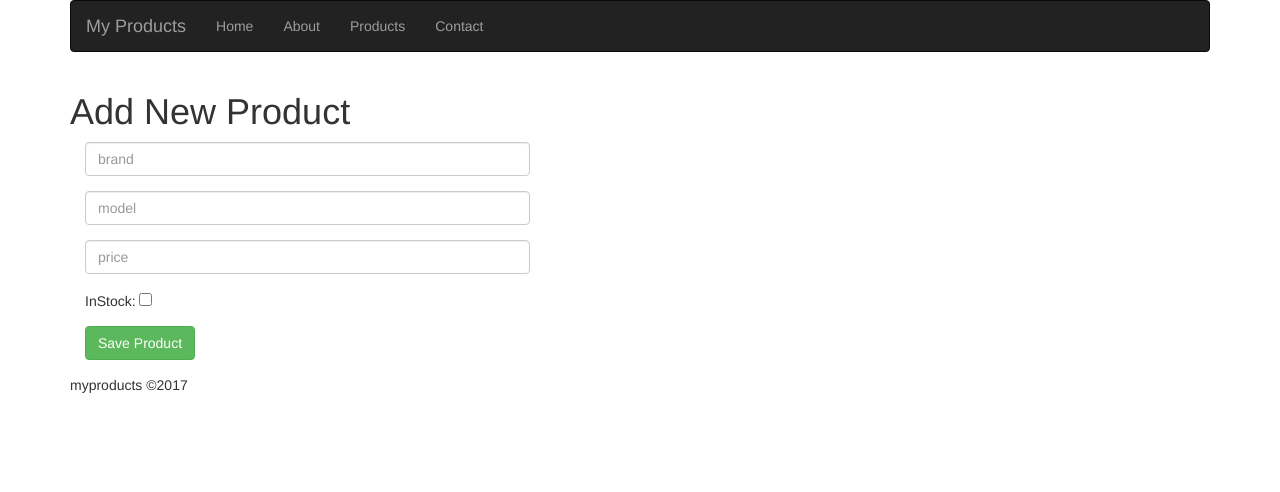
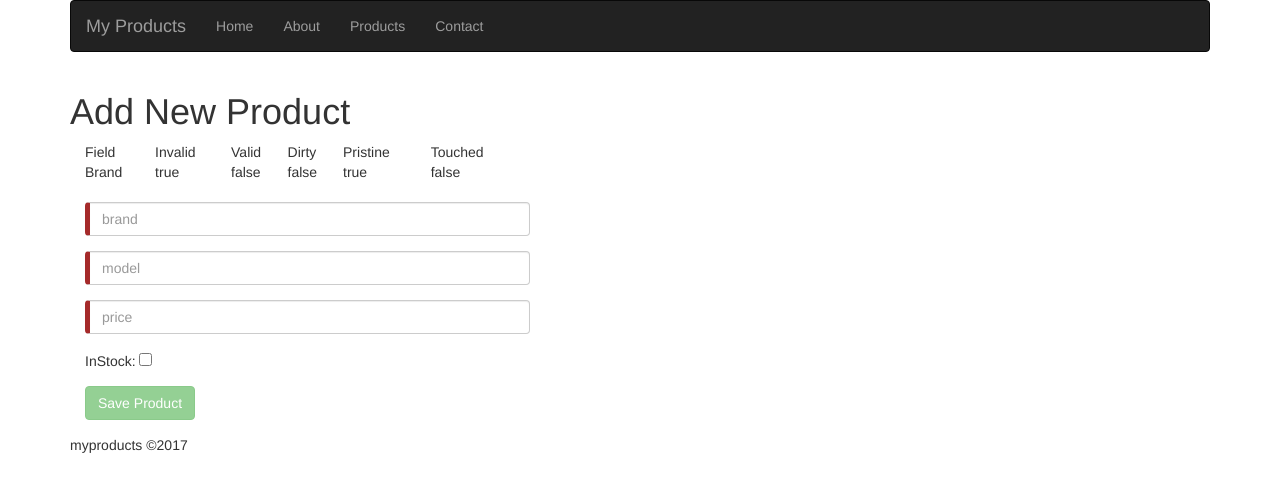
Before and after one commit to Mujib517/angular5.web, an Angular app: page /products/new in a window 1280 px wide. Shown: the top 492 px of the page. Built offline with nearby package versions, Linux system fonts and the light colour scheme.

Commit message:
Http Post and Validations

```diff
--- a/src/app/new-product/new-product.component.ts
+++ b/src/app/new-product/new-product.component.ts
@@ -1,32 +1,75 @@
 import { Component, OnInit } from '@angular/core';
-
+import { ProductService } from '../shared/product.service';
+import { Router } from '@angular/router';
+//required,minlength,maxlength,pattern
 @Component({
   selector: 'app-new-product',
   template: `
     <h1>Add New Product</h1>
+    <div *ngIf="success" class="alert alert-success">Successfully saved!</div>
+    <div *ngIf="error" class="alert alert-danger">Failed to save. please try again</div>
 
-    <div class="col-md-5">
+    <form novalidate #frm="ngForm">
+     <div class="col-md-5">
       <div class="form-group">
-        <input type="text" placeholder="brand" class="form-control"/>
+      <table class="table">
+        <tr>
+          <td>Field</td>
+          <td>Invalid</td>
+          <td>Valid</td>
+          <td>Dirty</td>
+          <td>Pristine</td>
+          <td>Touched</td>
+        </tr>
+        <tr>
+          <td>Brand</td>
+          <td>{{brand.invalid}}</td>
+          <td>{{brand.valid}}</td>
+          <td>{{brand.dirty}}</td>
+          <td>{{brand.pristine}}</td>
+          <td>{{brand.touched}}</td>
+        </tr>
+      </table>
+
+        <input type="text" #brand="ngModel" required="true" minlength="3" maxlength="10" name="brand" placeholder="brand" class="form-control" [(ngModel)]="product.brand"/>
+        <span *ngIf="brand.touched && brand.errors?.required" class="text-danger">Required</span>
+        <span *ngIf="brand.touched && brand.errors?.minlength" class="text-danger">Min 3 Chars</span>
+        <span *ngIf="brand.touched && brand.errors?.maxlength" class="text-danger">Max 10 Chars</span>
       </div>
       <div class="form-group">
-        <input type="text" placeholder="model" class="form-control"/>
-      </div>
+        <input type="text" #model="ngModel" required="true" name="model" placeholder="model" class="form-control" [(ngModel)]="product.model"/>
+        <span *ngIf="model.touched && model.invalid" class="text-danger">Required</span>
+        </div>
       <div class="form-group">
-        <input type="text" placeholder="price" class="form-control"/>
-      </div>
+        <input type="text" #price="ngModel" required="true" name="price" placeholder="price" class="form-control" [(ngModel)]="product.price"/>
+        <span *ngIf="price.touched && price.invalid" class="text-danger">Required</span>
+        </div>
       <div class="form-group">
-        InStock: <input type="checkbox" />
-      </div>
+        InStock: <input type="checkbox" name="inStock" [(ngModel)]="product.inStock"/>
+
+        </div>
       <div class="form-group">
-        <button (click)="onSave()" class="btn btn-success">Save Product</button>
+        <button [disabled]="frm.invalid" (click)="onSave()" class="btn btn-success">Save Product</button>
       </div>
     </div>
+    </form>
   `
 })
 export class NewProductComponent {
 
+  product: any = {};
+  success: boolean = false;
+  error: boolean = false;
+
+  constructor(private productSvc: ProductService, private router: Router) { }
+
   onSave() {
-    console.log("Saving...");
+    this.productSvc.save(this.product)
+      .subscribe(() => {
+        this.success = true;
+        this.product = {};
+        this.router.navigate(["/products"]);
+      }, err => this.error = true
+      );
   }
 }
--- a/src/app/shared/product.service.ts
+++ b/src/app/shared/product.service.ts
@@ -16,4 +16,8 @@ export class ProductService {
     getById(id: string) {
         return this.http.get("https://exp-rest-api.herokuapp.com/api/products/" + id);
     }
+
+    save(product: any) {
+        return this.http.post("https://exp-rest-api.herokuapp.com/api/products", product);
+    }
 }
--- a/src/styles.css
+++ b/src/styles.css
@@ -11,3 +11,10 @@
 .cls2{
     background-color:green;
 }
+
+input.ng-invalid{
+    border-left:5px solid brown;
+}
+input.ng-valid{
+    border-left:5px solid green;
+}
```
